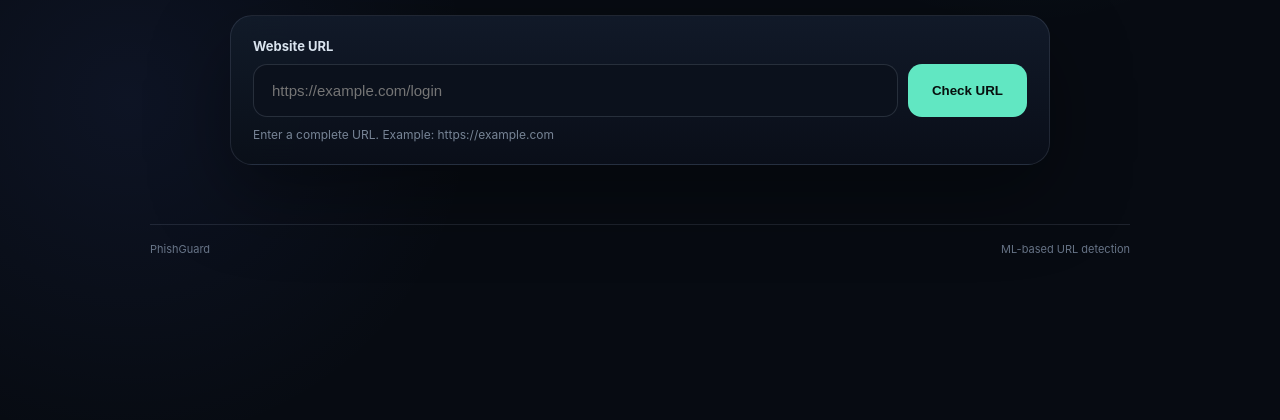
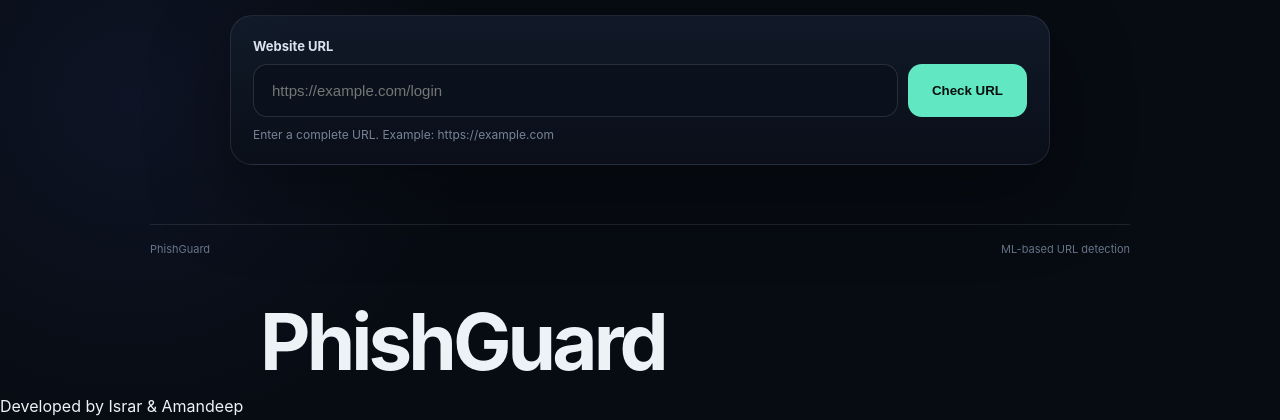
Before and after one commit to israrx8/Phishguard_ML, a Flask app: page / in a window 1280 px wide. Shown: the part 380-800 px from the top of the page. Run offline with Flask 3, Linux system fonts and the light colour scheme.

Commit message:
Add heading and developer credits to index.html
Added a heading and developer credits to the footer.

```diff
--- a/PhishGuard_ML/templates/index.html
+++ b/PhishGuard_ML/templates/index.html
@@ -79,5 +79,6 @@
     </main>
 
     <script src="{{ url_for('static', filename='script.js') }}"></script>
-</body>
+    <h1>PhishGuard</h1>
+<p>Developed by Israr &amp; Amandeep</p></body>
 </html>
```
